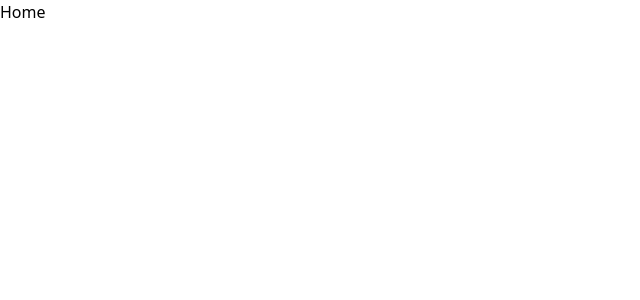
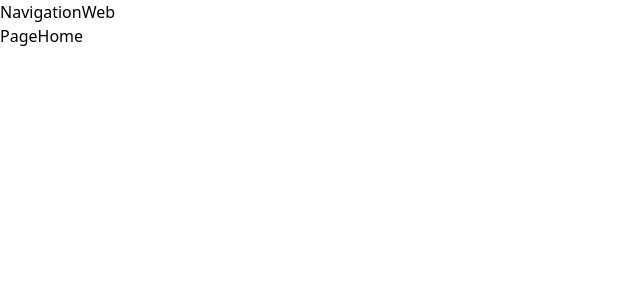
Before and after one commit to myatminag/FilmFusion, a React (Vite) app: page /page in a window 1280 px wide. Shown: the top 300 px of the page, without its empty margins (0-640 px from the left). Built offline with nearby package versions, Linux system fonts and the light colour scheme.

Commit message:
:lipstick: temp add: layout

```diff
--- /dev/null
+++ b/src/components/layout/index.tsx
@@ -0,0 +1,14 @@
+import NavigationWeb from "../navigation/web/navigation.web";
+
+type ComponentProps = React.PropsWithChildren;
+
+const Layout = ({ children }: ComponentProps) => {
+    return (
+        <>
+            <NavigationWeb />
+            <main>{children}</main>
+        </>
+    );
+};
+
+export default Layout;
--- /dev/null
+++ b/src/components/navigation/mobile/navigation.mobile.tsx
@@ -0,0 +1,7 @@
+import React from "react";
+
+const NavigationMobile = () => {
+    return <div>NavigationMobile</div>;
+};
+
+export default NavigationMobile;
--- /dev/null
+++ b/src/components/navigation/web/navigation.web.tsx
@@ -0,0 +1,7 @@
+import React from "react";
+
+const NavigationWeb = () => {
+    return <div>NavigationWeb</div>;
+};
+
+export default NavigationWeb;
--- a/src/main.tsx
+++ b/src/main.tsx
@@ -1,11 +1,14 @@
 import React from "react";
 import ReactDOM from "react-dom/client";
 
+import Layout from "./components/layout/index.tsx";
 import App from "./App.tsx";
 import "./index.css";
 
 ReactDOM.createRoot(document.getElementById("root") as HTMLElement).render(
     <React.StrictMode>
-        <App />
+        <Layout>
+            <App />
+        </Layout>
     </React.StrictMode>
 );
--- a/src/pages/Home.tsx
+++ b/src/pages/Home.tsx
@@ -1,25 +1,10 @@
 import { Link } from "react-router-dom";
-import { useGetPopularMovies } from "../api/movies/popular-query";
 
 const Home = () => {
-    const {
-        data,
-        isLoading,
-        isError,
-        hasNextPage,
-        isFetchingNextPage,
-        fetchNextPage,
-    } = useGetPopularMovies();
-
-    const formattedData = (data?.pages || []).flatMap((page) => page.results);
-
-    if (isLoading) return <p>Loading...</p>;
-
-    if (isError) return <p>Error...</p>;
-
     return (
         <div>
-            <Link to={"/page"}>Page</Link>
+            Home
+            <Link to="/page">Page</Link>
         </div>
     );
 };
--- a/src/pages/Page.tsx
+++ b/src/pages/Page.tsx
@@ -4,6 +4,7 @@ import { Link } from "react-router-dom";
 const Page = () => {
     return (
         <div>
+            Page
             <Link to={"/"}>Home</Link>
         </div>
     );
```
